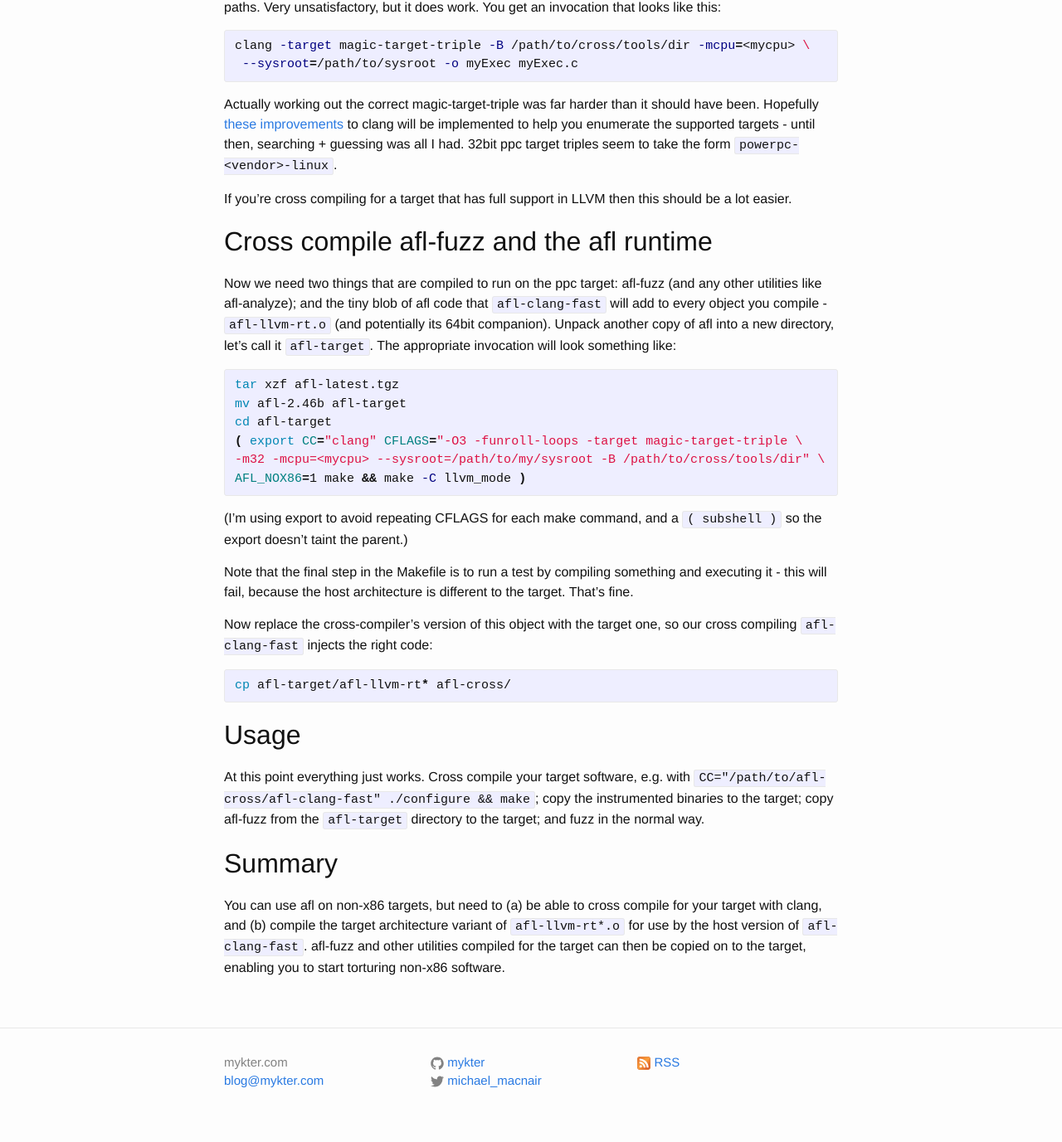
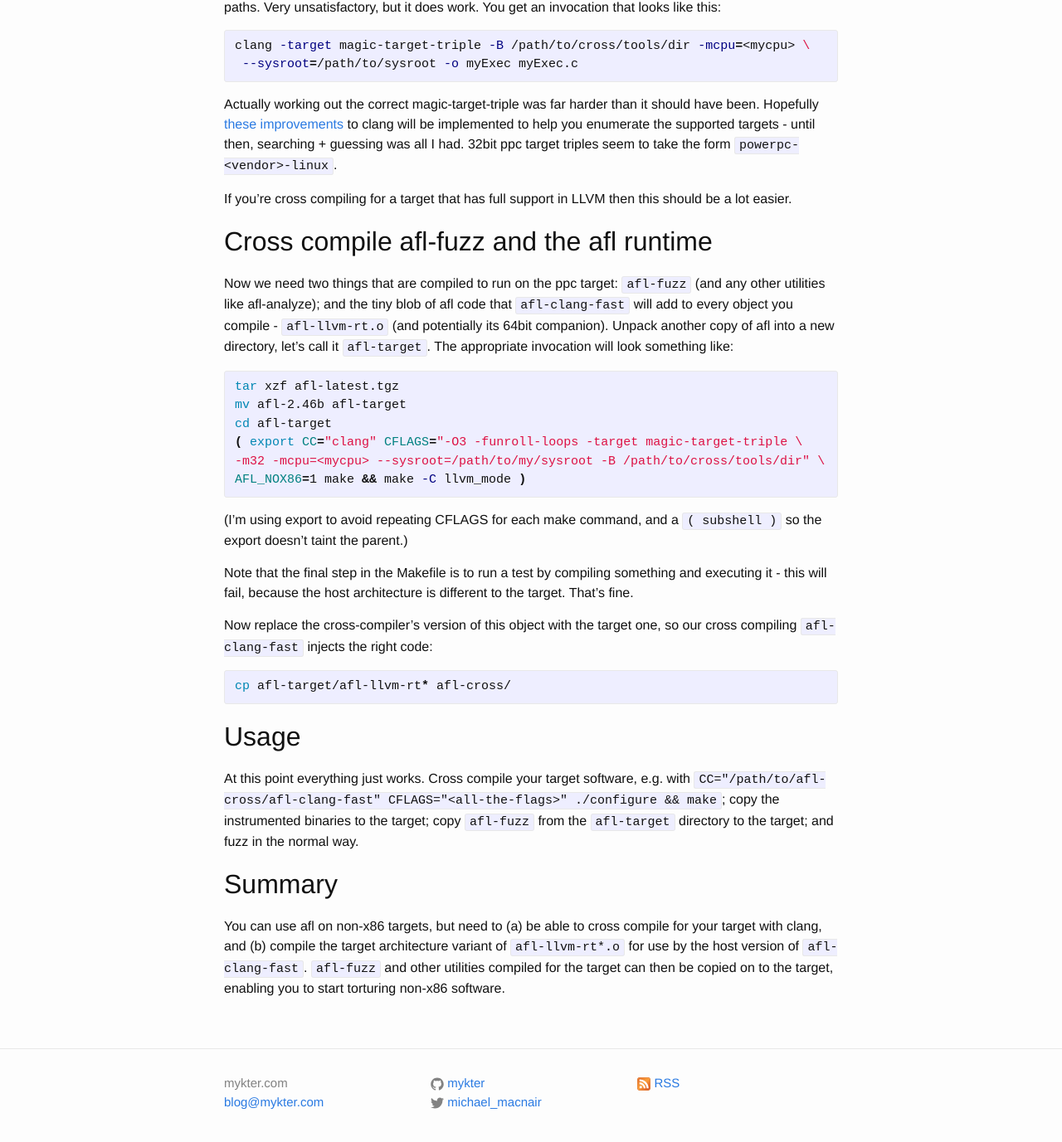
Before and after one commit to mykter/mykter.github.io, a Jekyll site: the page built from _posts/2016-04-27-afl-on-ppc.markdown, in a window 1280 px wide and 1400 px high, scrolled down 1317 px. Shown: the top 1377 px of the window at 83% size. Built offline with Jekyll 4.4.1, drawn with Linux system fonts in a browser that asks for light colours.

Commit message:
Add CFLAGS to usage

```diff
--- a/_posts/2016-04-27-afl-on-ppc.markdown
+++ b/_posts/2016-04-27-afl-on-ppc.markdown
@@ -46,7 +46,7 @@ Actually working out the correct magic-target-triple was far harder than it shou
 If you're cross compiling for a target that has full support in LLVM then this should be a lot easier.
 
 ## Cross compile afl-fuzz and the afl runtime
-Now we need two things that are compiled to run on the ppc target: afl-fuzz (and any other utilities like afl-analyze); and the tiny blob of afl code that `afl-clang-fast` will add to every object you compile - `afl-llvm-rt.o` (and potentially its 64bit companion). Unpack another copy of afl into a new directory, let's call it `afl-target`. The appropriate invocation will look something like:
+Now we need two things that are compiled to run on the ppc target: `afl-fuzz` (and any other utilities like afl-analyze); and the tiny blob of afl code that `afl-clang-fast` will add to every object you compile - `afl-llvm-rt.o` (and potentially its 64bit companion). Unpack another copy of afl into a new directory, let's call it `afl-target`. The appropriate invocation will look something like:
 
 {% highlight shell %}
 tar xzf afl-latest.tgz
@@ -68,10 +68,10 @@ cp afl-target/afl-llvm-rt* afl-cross/
 {% endhighlight %}
 
 ## Usage
-At this point everything just works. Cross compile your target software, e.g. with `CC="/path/to/afl-cross/afl-clang-fast" ./configure && make`; copy the instrumented binaries to the target; copy afl-fuzz from the `afl-target` directory to the target; and fuzz in the normal way.
+At this point everything just works. Cross compile your target software, e.g. with `CC="/path/to/afl-cross/afl-clang-fast" CFLAGS="<all-the-flags>" ./configure && make`; copy the instrumented binaries to the target; copy `afl-fuzz` from the `afl-target` directory to the target; and fuzz in the normal way.
 
 ## Summary
-You can use afl on non-x86 targets, but need to (a) be able to cross compile for your target with clang, and (b) compile the target architecture variant of `afl-llvm-rt*.o` for use by the host version of `afl-clang-fast`. afl-fuzz and other utilities compiled for the target can then be copied on to the target, enabling you to start torturing non-x86 software.
+You can use afl on non-x86 targets, but need to (a) be able to cross compile for your target with clang, and (b) compile the target architecture variant of `afl-llvm-rt*.o` for use by the host version of `afl-clang-fast`. `afl-fuzz` and other utilities compiled for the target can then be copied on to the target, enabling you to start torturing non-x86 software.
 
 
 [llvm-mode]:https://github.com/rc0r/afl-fuzz/tree/master/llvm_mode
```
